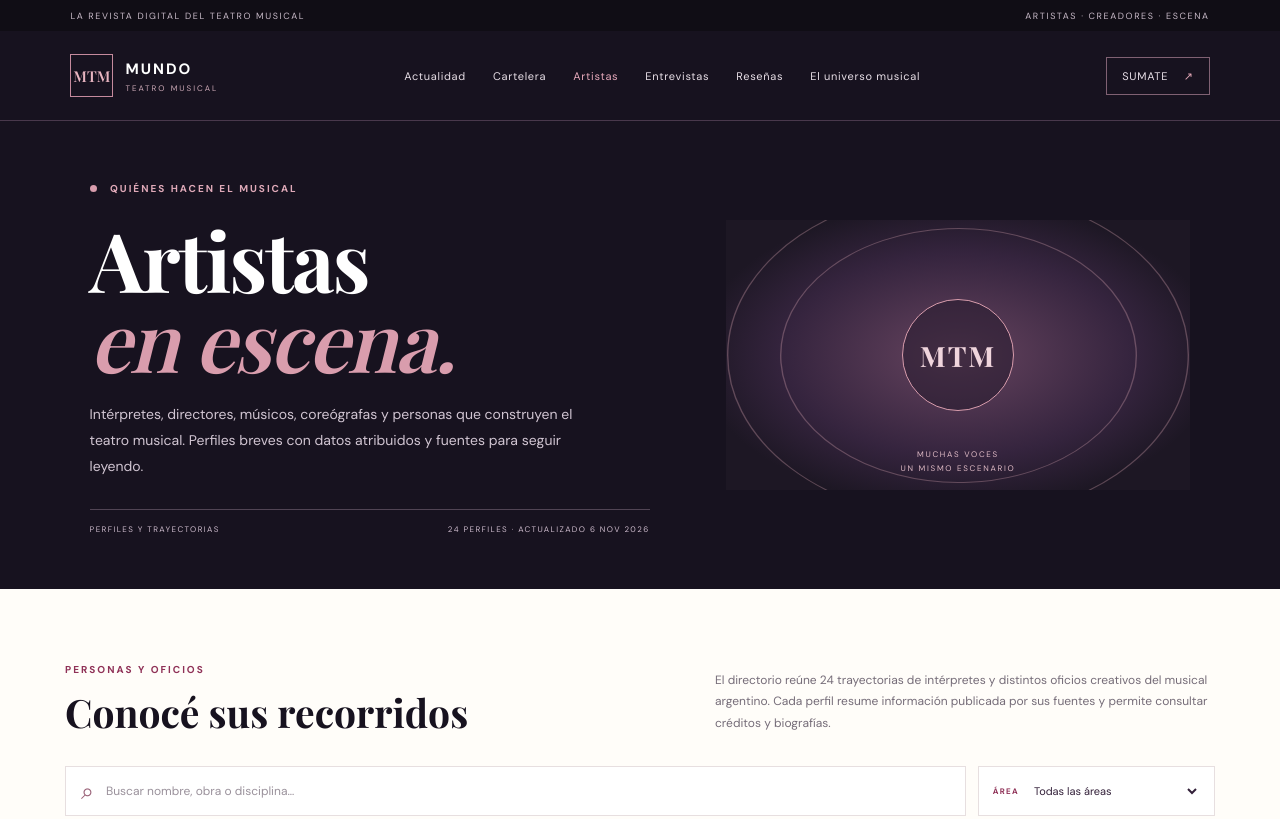
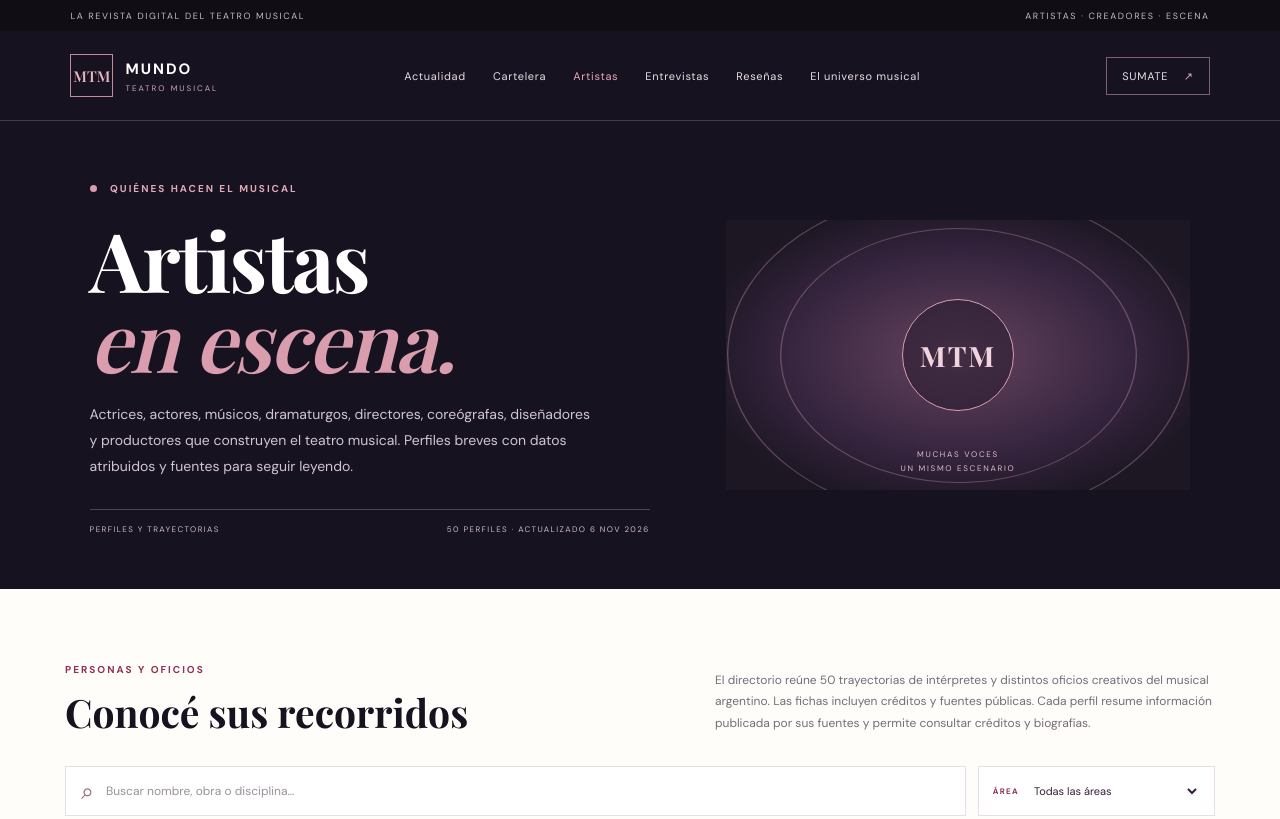
Before and after one commit to emmalopeztorres-eng/blog-teatro-musical, a plain HTML site: page artistas.html in a window 1280 px wide. Shown: the top 819 px of the page. Drawn offline with nearby package versions, Linux system fonts and the light colour scheme.

Commit message:
Actualiza la sección para 50 perfiles

```diff
--- a/artistas.html
+++ b/artistas.html
@@ -4,7 +4,7 @@
   <meta charset="utf-8">
   <meta name="viewport" content="width=device-width, initial-scale=1">
   <meta name="theme-color" content="#17121f">
-  <meta name="description" content="Perfiles de intérpretes, creadoras y creadores del teatro musical argentino.">
+  <meta name="description" content="Perfiles de intérpretes y profesionales de la música, dirección, diseño y producción del teatro musical argentino.">
   <title>Artistas del teatro musical | Mundo Teatro Musical</title>
   <link rel="preconnect" href="https://fonts.googleapis.com">
   <link rel="preconnect" href="https://fonts.gstatic.com" crossorigin>
@@ -27,16 +27,16 @@
       <div class="artists-hero-copy">
         <span class="eyebrow"><i></i> QUIÉNES HACEN EL MUSICAL</span>
         <h1>Artistas<br><em>en escena.</em></h1>
-        <p>Intérpretes, directores, músicos, coreógrafas y personas que construyen el teatro musical. Perfiles breves con datos atribuidos y fuentes para seguir leyendo.</p>
-        <div class="artists-hero-foot"><span>PERFILES Y TRAYECTORIAS</span><span>24 PERFILES · ACTUALIZADO 6 NOV 2026</span></div>
+        <p>Actrices, actores, músicos, dramaturgos, directores, coreógrafas, diseñadores y productores que construyen el teatro musical. Perfiles breves con datos atribuidos y fuentes para seguir leyendo.</p>
+        <div class="artists-hero-foot"><span>PERFILES Y TRAYECTORIAS</span><span>50 PERFILES · ACTUALIZADO 6 NOV 2026</span></div>
       </div>
       <div class="artists-hero-art" aria-hidden="true"><span class="artist-orbit"></span><span class="artist-orbit second"></span><span class="artist-mark">MTM</span><span class="artist-art-note">MUCHAS VOCES<br>UN MISMO ESCENARIO</span></div>
     </section>
     <section class="artists-content">
-      <div class="artists-intro"><div><span class="eyebrow">PERSONAS Y OFICIOS</span><h2>Conocé sus recorridos</h2></div><p>El directorio reúne 24 trayectorias de intérpretes y distintos oficios creativos del musical argentino. Cada perfil resume información publicada por sus fuentes y permite consultar créditos y biografías.</p></div>
+      <div class="artists-intro"><div><span class="eyebrow">PERSONAS Y OFICIOS</span><h2>Conocé sus recorridos</h2></div><p>El directorio reúne 50 trayectorias de intérpretes y distintos oficios creativos del musical argentino. Las fichas incluyen créditos y fuentes públicas. Cada perfil resume información publicada por sus fuentes y permite consultar créditos y biografías.</p></div>
       <div class="artists-controls">
         <label class="artist-search"><span aria-hidden="true">⌕</span><input id="artistSearch" type="search" placeholder="Buscar nombre, obra o disciplina…" aria-label="Buscar artistas"></label>
-        <label class="artist-filter"><span>ÁREA</span><select id="artistFilter" aria-label="Filtrar perfiles"><option value="all">Todas las áreas</option><option value="interpretes">Intérpretes</option><option value="direccion">Dirección y dramaturgia</option><option value="musica">Música</option><option value="produccion">Producción y formación</option></select></label>
+        <label class="artist-filter"><span>ÁREA</span><select id="artistFilter" aria-label="Filtrar perfiles"><option value="all">Todas las áreas</option><option value="interpretes">Intérpretes</option><option value="direccion">Dirección y dramaturgia</option><option value="musica">Música</option><option value="diseno">Diseño y coreografía</option><option value="produccion">Producción y formación</option></select></label>
       </div>
       <div class="artists-count"><span id="artistCount" aria-live="polite"></span><span>PERFILES CON FUENTES</span></div>
       <div class="artist-grid" id="artistGrid"></div>
@@ -47,6 +47,6 @@
   </main>
   <footer><a class="brand footer-brand" href="index.html"><span class="brand-mark">MTM</span><span><strong>MUNDO</strong><small>TEATRO MUSICAL</small></span></a><p>Una revista para quienes viven el teatro musical.</p><span class="copyright">© 2026 MUNDO TEATRO MUSICAL · TODOS LOS DERECHOS RESERVADOS</span></footer>
   <script src="app.js"></script>
-  <script src="artistas.js?v=20261106-24"></script>
+  <script src="artistas.js?v=20261106-50"></script>
 </body>
 </html>
```
